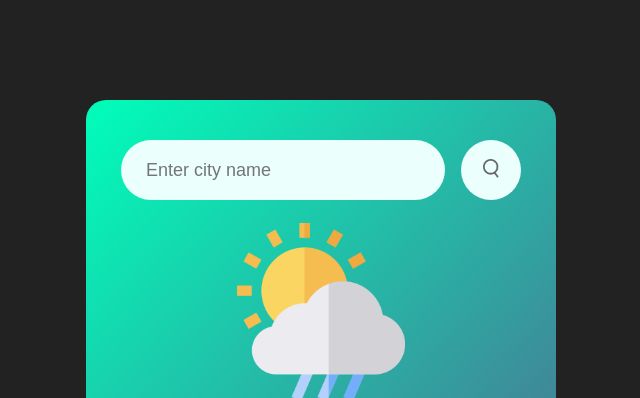
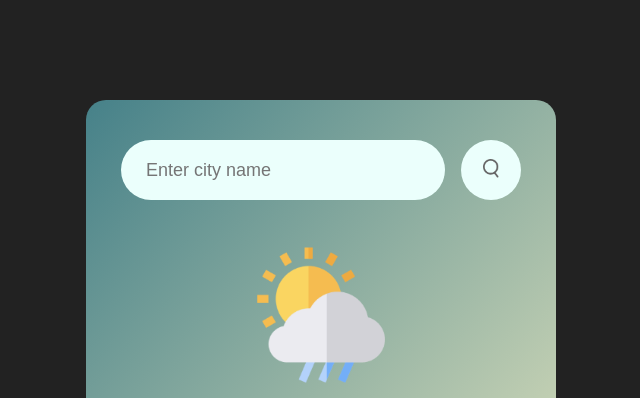
Before and after one commit to marial-garces/WeatherApp, a plain HTML site: page index.html in a window 1280 px wide. Shown: the top 398 px of the page, without its empty margins (319-959 px from the left). Drawn offline with Linux system fonts and the light colour scheme.

Commit message:
background color fix

```diff
--- a/style.css
+++ b/style.css
@@ -12,7 +12,8 @@ body{
 .card{
     width: 90%;
     max-width: 470px;
-    background: linear-gradient(132deg, #00feba, #5b548a);
+    /* ver como hacer que el fondo cambie dependiendo del clima */
+    background: linear-gradient(132deg, #468189, #f3eec3);
     color: #fff;
     margin: 100px auto 0;
     border-radius: 20px;
@@ -53,3 +54,8 @@ body{
 .search button img{
     width: 16px;
 }
+
+.weather-icon{
+    width: 170px;
+    margin-top: 30px;
+}
```
